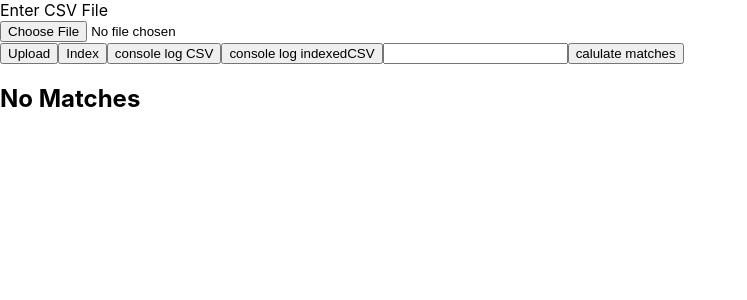
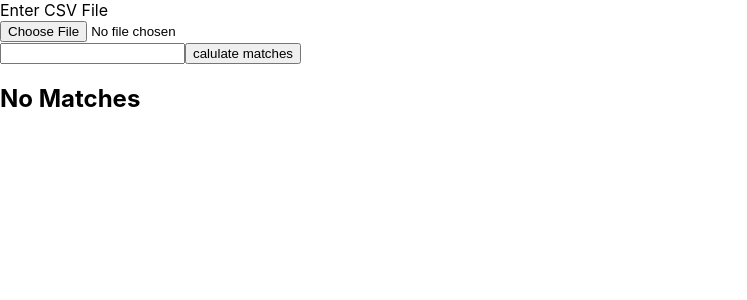
Before and after one commit to ZacharyTStone/n-gram-search, a React (Create React App) app: page / in a window 1280 px wide. Shown: the top 300 px of the page, without its empty margins (0-747 px from the left). Built offline with nearby package versions, Linux system fonts and the light colour scheme.

Commit message:
add loading and lump all functions into upload

```diff
--- a/src/App.js
+++ b/src/App.js
@@ -22,6 +22,22 @@ const App = () => {
   const [gramCount, setGramCount] = useState(0);
 
   const [grams, setGrams] = useState([]);
+
+  const [loading, setLoading] = useState(false);
+
+  const handleFile = (e) => {
+    const file = handleFileChange(e);
+    if (file) {
+      setLoading(true);
+      Papa.parse(file, {
+        complete: (results) => {
+          setCSV(results.data);
+          setIndexedCSV(indexCSV(results.data));
+          setLoading(false);
+        },
+      });
+    }
+  };
 
   // It will store the file uploaded by the user
   const [file, setFile] = useState("");
@@ -80,6 +96,14 @@ const App = () => {
     setMatches(results);
   };
 
+  {
+    if (loading) {
+      return (
+        <div>
+          <h1>Loading...</h1>
+        </div>
+      );
+    } else {
       return (
         <div>
           <label htmlFor="csvInput" style={{ display: "block" }}>
@@ -87,42 +111,15 @@ const App = () => {
           </label>
           <input
             onChange={(e) => {
-          setFile(handleFileChange(e));
+              e.preventDefault();
+              setFile(e.target.files[0]);
+              handleFile(e);
             }}
             id="csvInput"
             name="file"
             type="File"
           />
           <div>
-        <button
-          onClick={() => {
-            parseCSV(file);
-          }}
-        >
-          Upload
-        </button>
-        <button
-          onClick={() => {
-            setIndexedCSV(indexCSV(CSV));
-          }}
-        >
-          Index
-        </button>
-        <button
-          onClick={() => {
-            console.log(CSV);
-          }}
-        >
-          console log CSV
-        </button>
-        <button
-          onClick={() => {
-            console.log(indexedCSV);
-            console.log(Object.keys(indexedCSV).length);
-          }}
-        >
-          console log indexedCSV
-        </button>
             <input
               type="text"
               value={searchText}
@@ -168,6 +165,7 @@ const App = () => {
           </div>
         </div>
       );
+    }
+  }
 };
-
 export default App;
```
Lines whose indentation alone changed are shown as unchanged.
